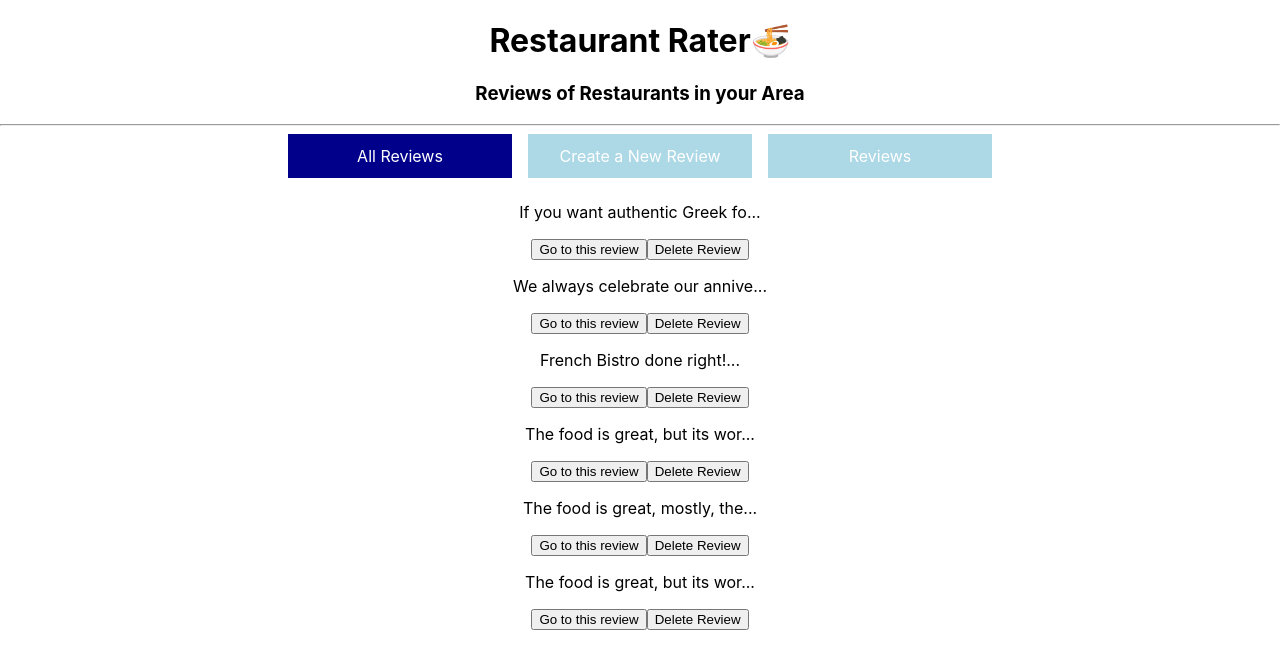
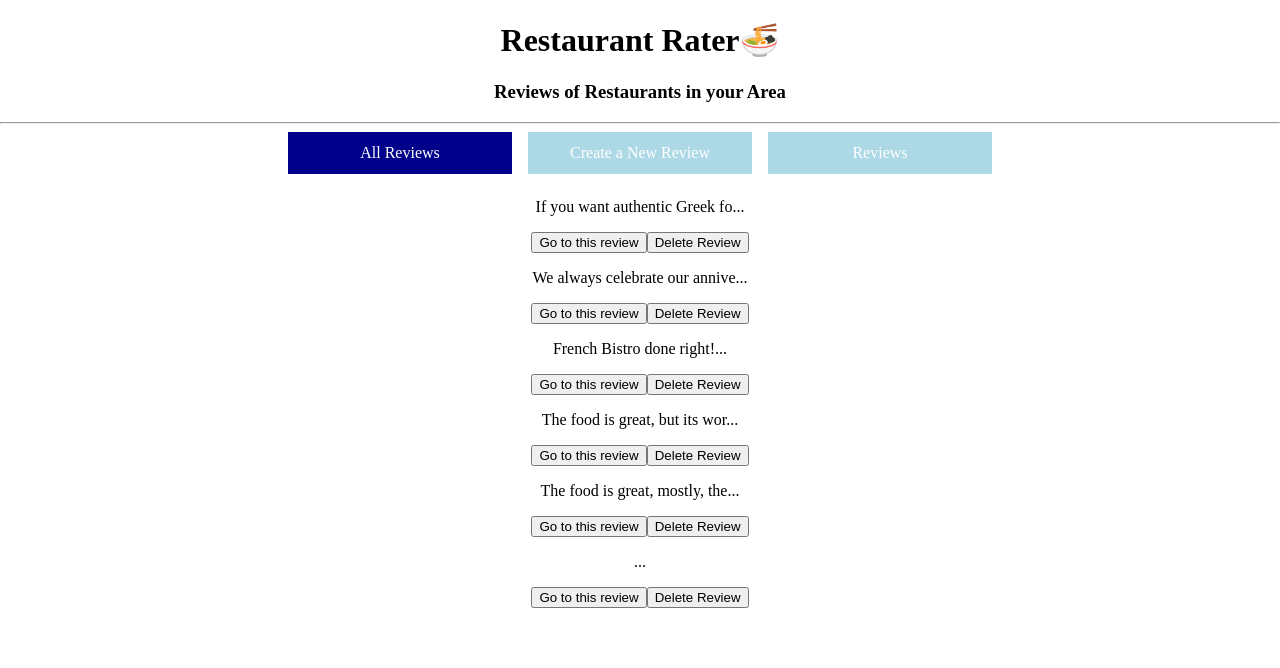
Before and after one commit to ssvana83/restaurant_rater, a React (Create React App) app: page / in a window 1280 px wide. Shown: the top 668 px of the page. Built offline with nearby package versions, Linux system fonts and the light colour scheme; data requests are answered from the project's data file.

Commit message:
attempt to edit setstate

```diff
--- a/db.json
+++ b/db.json
@@ -36,11 +36,11 @@
       "rating": "4 stars"
     },
     {
-      "id": 7,
-      "restaurant": "ABC",
+      "restaurant": "mama mia",
+      "comment": "",
+      "rating": "",
       "image": "",
-      "comment": "The food is great, but its worth the trip for the jalepeno margarita!",
-      "rating": "5 stars"
+      "id": 7
     }
   ]
 }
--- a/src/Components/App.js
+++ b/src/Components/App.js
@@ -1,5 +1,7 @@
-import React, { useState, useEffect} from 'react';
+import React, { useState, useEffect} from 'react'
 import { BrowserRouter as Router, Route, Switch} from 'react-router-dom';
+
+
 import NewReviewForm from './NewReviewForm';
 import Review from './Review';
 import ReviewsList from './ReviewsList';
@@ -16,6 +18,7 @@ function App() {
   }, [])
 
 
+
   function addReview(newReview) {
     fetch('http://localhost3001/reviews', {
       method: 'POST',
@@ -27,6 +30,7 @@ function App() {
       .then(data => setReviews)
         setReviews([...reviews, newReview])
   }
+
 
   return (
     <div className="App">
--- a/src/Components/Header.js
+++ b/src/Components/Header.js
@@ -14,4 +14,5 @@ function Header() {
   );
 }
 
+
 export default Header;
--- a/src/Components/Image.js
+++ b/src/Components/Image.js
@@ -1,7 +1,5 @@
 import React from 'react';
 import { useParams } from 'react-router-dom';
-
-
 
 
 function Image({ reviews }) {
@@ -20,7 +18,6 @@ function Image({ reviews }) {
       </div>
     )
   }
-
 }
 
 export default Image;
--- a/src/Components/Review.js
+++ b/src/Components/Review.js
@@ -1,14 +1,12 @@
 import React from 'react';
 import { useParams } from 'react-router-dom';
-import { useHistory } from 'react-router-dom';
-
+// import { useHistory } from 'react-router-dom';
 
 
 function Review({ reviews }) {
-  const history = useHistory()
+  // const history = useHistory()
   const params = useParams()
   const foundReview = reviews.find(review => review.id === parseInt(params.id))
-
 
   if (foundReview) {
 
@@ -20,6 +18,7 @@ function Review({ reviews }) {
     function handleEditReviewClick() {
 
     }
+
 
     return (
       <div>
@@ -33,8 +32,6 @@ function Review({ reviews }) {
         <br />
         <br />
         <button id="editButton" onClick={handleEditReviewClick} >Edit Review</button>
-
-
       </div>
     )
   } else {
--- a/src/Components/ReviewSummary.js
+++ b/src/Components/ReviewSummary.js
@@ -4,7 +4,7 @@ import React, { useEffect, useState } from 'react';
 
 function ReviewSummary({ review }) {
   const history = useHistory()
-  // const [reviewItem, setReviewItem]= useState([]);
+  const [reviewItem, setReviewItem]= useState([]);
 
 
   function handleClick() {
--- a/src/Components/ReviewsList.js
+++ b/src/Components/ReviewsList.js
@@ -3,19 +3,17 @@ import ReviewSummary from './ReviewSummary';
 
 
 function ReviewsList({ reviews }) {
+
   const reviewsList = reviews.map(review => <ReviewSummary key={review.id} review={review} />)
+
   return (
     <div id="">
       {reviewsList}
       <br />
       <br />
       <br />
-
     </div>
   )
 }
 
-
-
-
 export default ReviewsList;
--- a/src/index.css
+++ b/src/index.css
@@ -1,8 +1,14 @@
 body {
   margin: 0;
-  font-family: -apple-system, BlinkMacSystemFont, 'Segoe UI', 'Roboto', 'Oxygen',
+  font-family:
+
+  "Myriad Pro Regular";
+
+  /* "fira Code", monospace; */
+  /* different css below */
+  /* -apple-system, BlinkMacSystemFont, 'Segoe UI', 'Roboto', 'Oxygen',
     'Ubuntu', 'Cantarell', 'Fira Sans', 'Droid Sans', 'Helvetica Neue',
-    sans-serif;
+    sans-serif; */
   -webkit-font-smoothing: antialiased;
   -moz-osx-font-smoothing: grayscale;
 }
```
Also changed, not shown: src/Components/NewReviewForm.js (+12 -7 lines).
